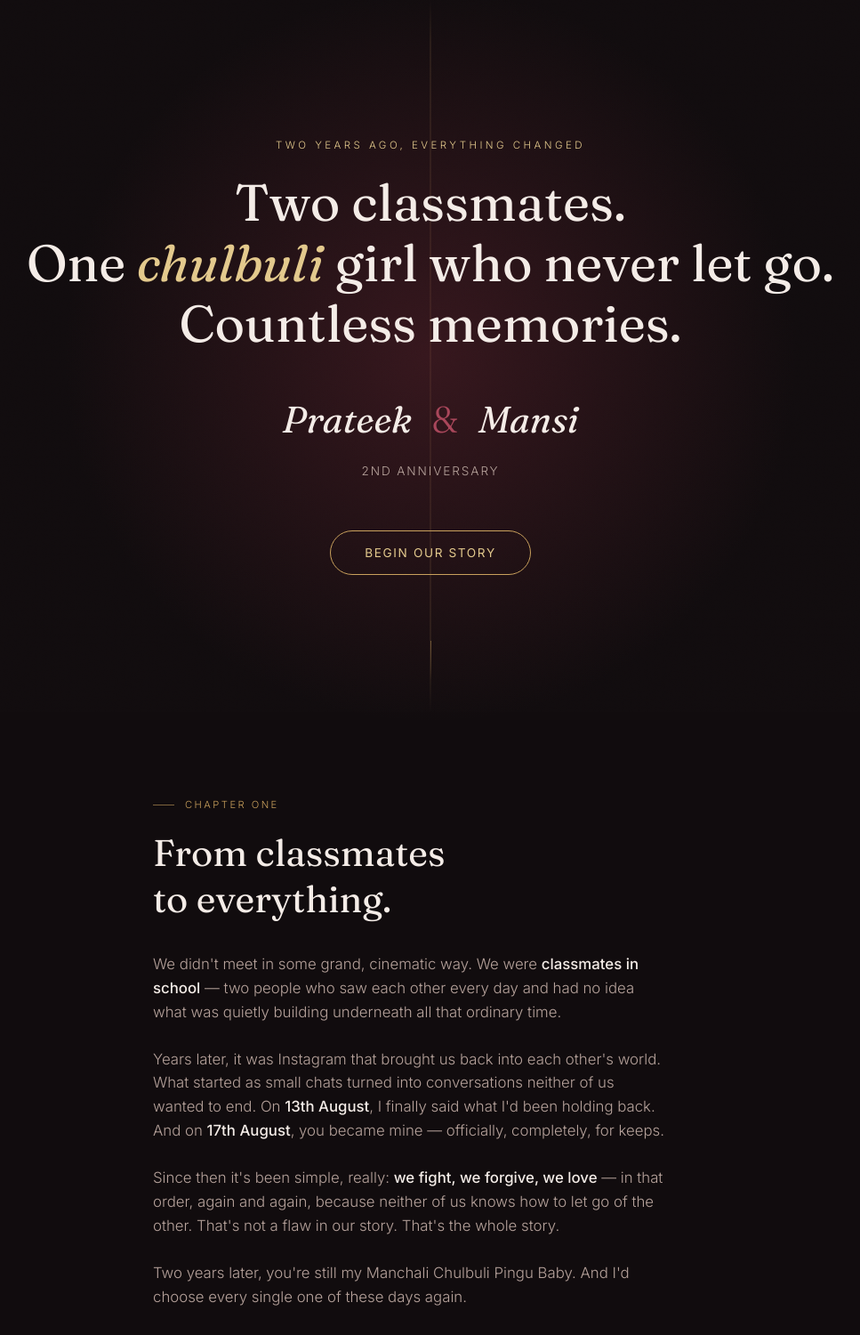
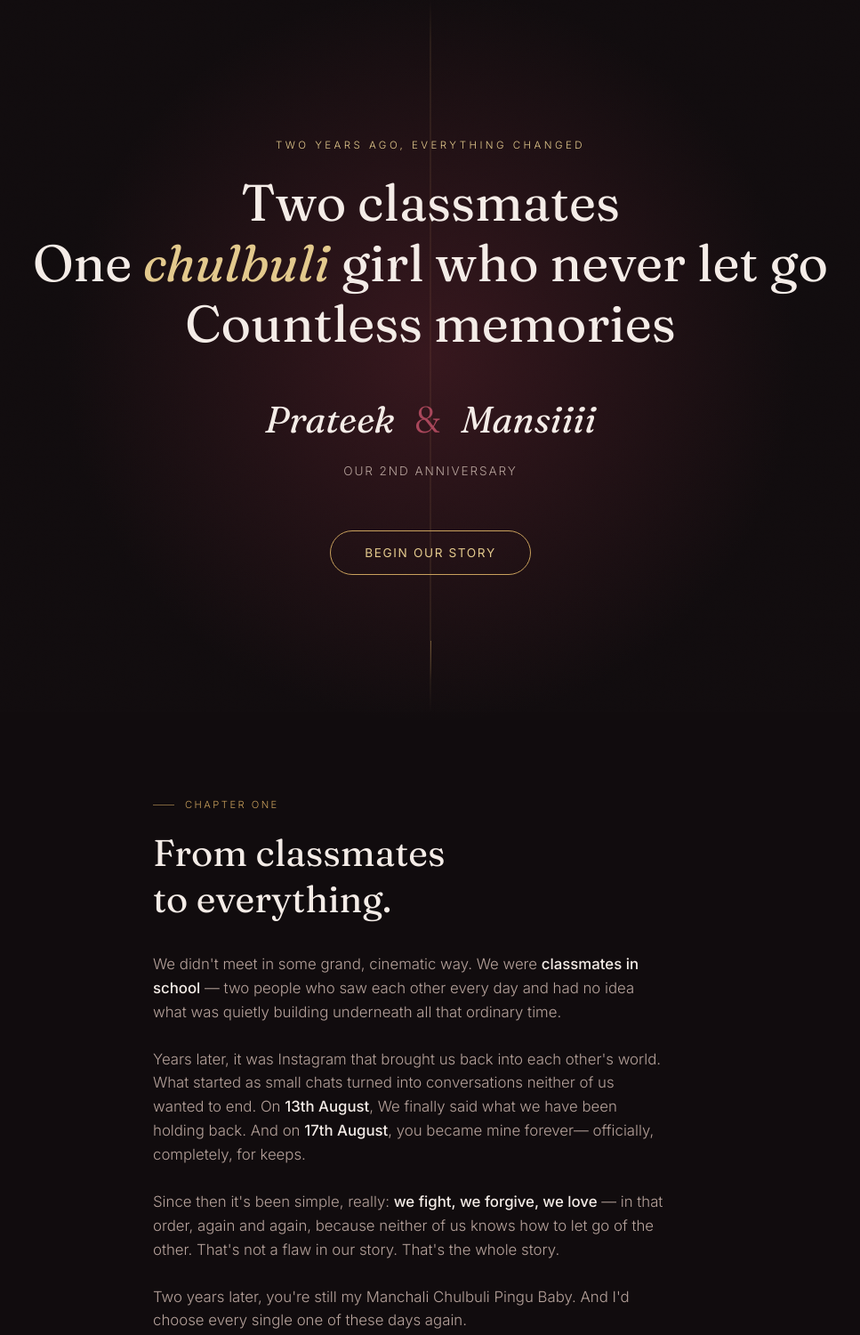
Before and after one commit to yadavprateek084/2nd-anniversary, a plain HTML site: page index.html in a window 1280 px wide. Shown: the top 1500 px of the page at 89% size, without its empty margins (156-1123 px from the left). Drawn offline with Linux system fonts and the light colour scheme.

Commit message:
Update index.html

```diff
--- a/index.html
+++ b/index.html
@@ -457,9 +457,9 @@ a{ color:inherit; }
 <section class="hero">
   <div class="hero-glow"></div>
   <div class="hero-eyebrow">Two Years Ago, Everything Changed</div>
-  <p class="hero-line">Two classmates.<br>One <em>chulbuli</em> girl who never let go.<br>Countless memories.</p>
-  <div class="hero-names">Prateek <span class="amp">&amp;</span> Mansi</div>
-  <div class="hero-date" id="heroDate">2nd Anniversary</div>
+  <p class="hero-line">Two classmates <br>One <em>chulbuli</em> girl who never let go <br>Countless memories </p>
+  <div class="hero-names">Prateek <span class="amp">&amp;</span> Mansiiii</div>
+  <div class="hero-date" id="heroDate">Our 2nd Anniversary</div>
   <button class="begin-btn" id="beginBtn">Begin Our Story</button>
   <div class="scroll-hint"></div>
 </section>
@@ -470,7 +470,7 @@ a{ color:inherit; }
     <div class="eyebrow reveal">Chapter One</div>
     <h2 class="story-title reveal delay-1">From classmates<br>to everything.</h2>
     <p class="story-para reveal delay-1">We didn't meet in some grand, cinematic way. We were <strong>classmates in school</strong> — two people who saw each other every day and had no idea what was quietly building underneath all that ordinary time.</p>
-    <p class="story-para reveal delay-2">Years later, it was Instagram that brought us back into each other's world. What started as small chats turned into conversations neither of us wanted to end. On <strong>13th August</strong>, I finally said what I'd been holding back. And on <strong>17th August</strong>, you became mine — officially, completely, for keeps.</p>
+    <p class="story-para reveal delay-2">Years later, it was Instagram that brought us back into each other's world. What started as small chats turned into conversations neither of us wanted to end. On <strong>13th August</strong>, We finally said what we have been holding back. And on <strong>17th August</strong>, you became mine forever— officially, completely, for keeps.</p>
     <p class="story-para reveal delay-2">Since then it's been simple, really: <strong>we fight, we forgive, we love</strong> — in that order, again and again, because neither of us knows how to let go of the other. That's not a flaw in our story. That's the whole story.</p>
     <p class="story-para reveal delay-3">Two years later, you're still my Manchali Chulbuli Pingu Baby. And I'd choose every single one of these days again.</p>
   </div>
```
